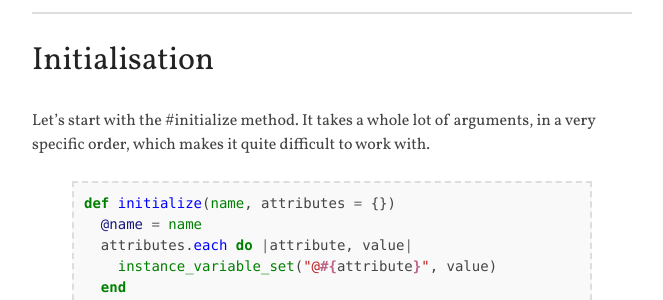
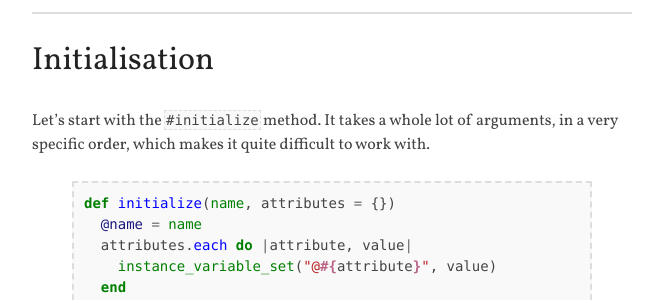
Before and after one commit to muthhus/jcf.github.com, a Jekyll site: the page built from _posts/2010-10-05-refactoring-in-ruby.markdown, in a window 1280 px wide and 900 px high, scrolled down 1307 px. Shown: the part 150-450 px from the top of the window, without its empty margins (308-971 px from the left). Built offline with Jekyll 4.4.1, drawn with Linux system fonts in a browser that asks for light colours; Markdown is read by kramdown in place of the engine named in the settings; some of the changed text lies outside the part shown.

```diff
--- a/_posts/2010-10-05-refactoring-in-ruby.markdown
+++ b/_posts/2010-10-05-refactoring-in-ruby.markdown
@@ -71,7 +71,7 @@
 
 ## Initialisation
 
-Let's start with the #initialize method. It takes a whole lot of arguments, in
+Let's start with the `#initialize` method. It takes a whole lot of arguments, in
 a very specific order, which makes it quite difficult to work with.
 
 {% highlight ruby %}
```
Also changed, not shown: other parts of _posts/2010-10-05-refactoring-in-ruby.markdown (+5 -0 lines).
